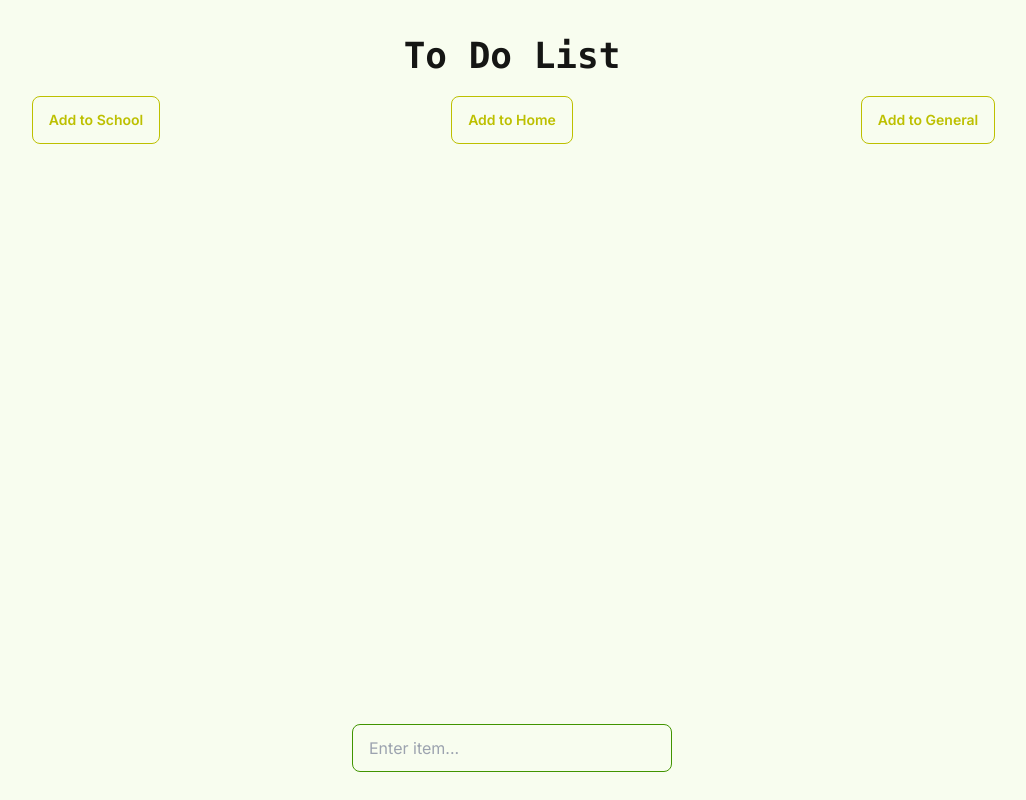
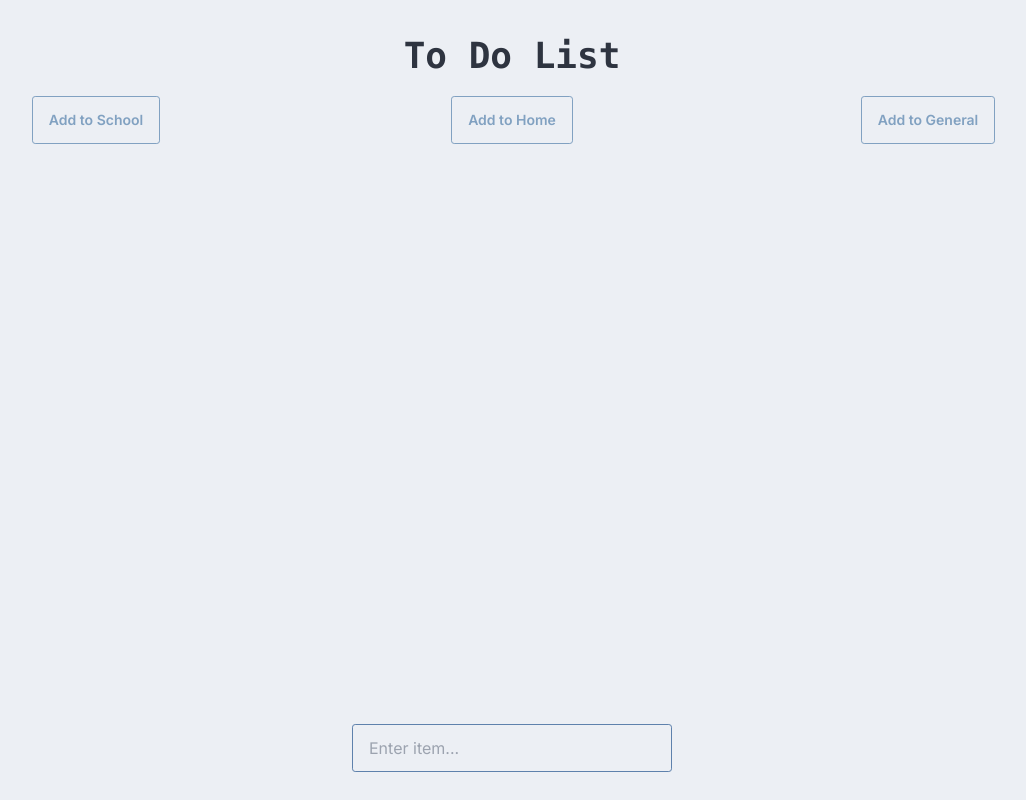
Before and after one commit to agrima1304/to-do-app, a Next.js app: page / in a window 1280 px wide. Shown: the whole page, without its empty margins (128-1154 px from the left). Built offline with nearby package versions, Linux system fonts and the light colour scheme.

Commit message:
feat: add confirmation dialog before removing task from list.

```diff
--- a/app/components/ConfirmationDialog.tsx
+++ b/app/components/ConfirmationDialog.tsx
@@ -28,18 +28,20 @@ function ConfirmationDialogue({ isChecked, text }: Props) {
           <div className="bg-white p-4 rounded shadow-md">
             <h2 className="text-lg font-semibold mb-2">Are you sure?</h2>
             <p>Are you sure you want to remove this task?</p>
+            <div className="grid justify-items-center grid-cols-2">
               <button
-              className="mt-4 bg-green-500 text-white px-4 py-2 rounded"
+                className="btn btn-outline btn-success"
                 onClick={handleConfirmation}
               >
                 Yes
               </button>
               <button
-              className="mt-4 bg-red-500 text-white px-4 py-2 rounded"
+                className="btn btn-outline btn-error"
                 onClick={handleCancel}
               >
                 No
               </button>
+            </div>
           </div>
         </div>
       )}
--- a/app/layout.tsx
+++ b/app/layout.tsx
@@ -15,7 +15,7 @@ export default function RootLayout({
   children: React.ReactNode;
 }) {
   return (
-    <html lang="en" datatype="lemonade">
+    <html lang="en" datatype="nord">
       <body className={inter.className}>{children}</body>
     </html>
   );
--- a/tailwind.config.ts
+++ b/tailwind.config.ts
@@ -17,7 +17,7 @@ const config: Config = {
   },
   plugins: [require("daisyui")],
   daisyui: {
-    themes: ["lemonade"],
+    themes: [ "nord"],
   },
 }
 export default config
```
Lines whose indentation alone changed are shown as unchanged.
